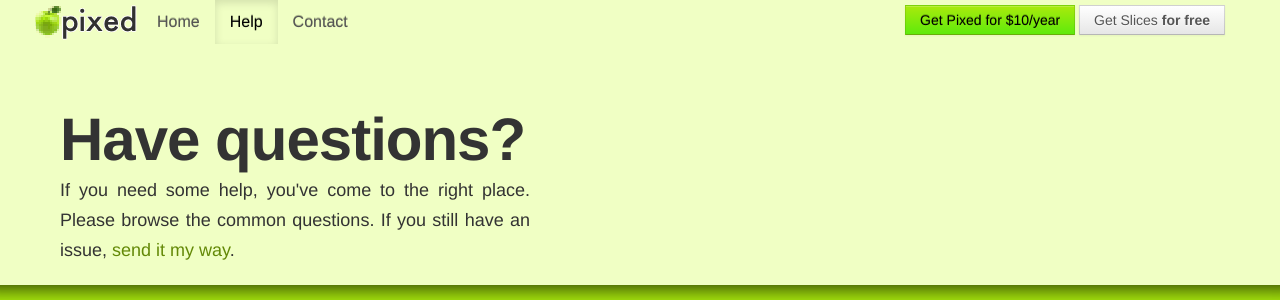
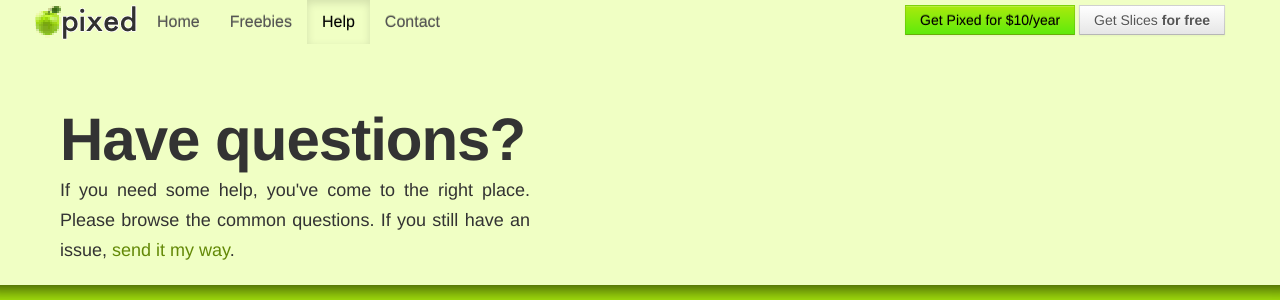
Before and after one commit to raddevon/pixed, a Python web app: template static/templates/help.html in a window 1280 px wide. Shown: the top 300 px of the page. Run offline with Jinja, Linux system fonts and the light colour scheme; the template is opened without the code that fills it, so the values that code supplies are empty; some libraries are stand-ins or nearby versions.

Commit message:
Freebies link

```diff
--- a/static/templates/base.html
+++ b/static/templates/base.html
@@ -35,6 +35,7 @@
           <div class="nav-collapse collapse">
             <ul class="nav">
               <li id="homeNav"><a href="/">Home</a></li>
+              <li id="freebiesNav"><a href="/freebies/">Freebies</a></li>
               <li id="helpNav"><a href="/help/">Help</a></li>
               <li id="contactNav"><a href="/contact/">Contact</a></li>
             </ul>
```
